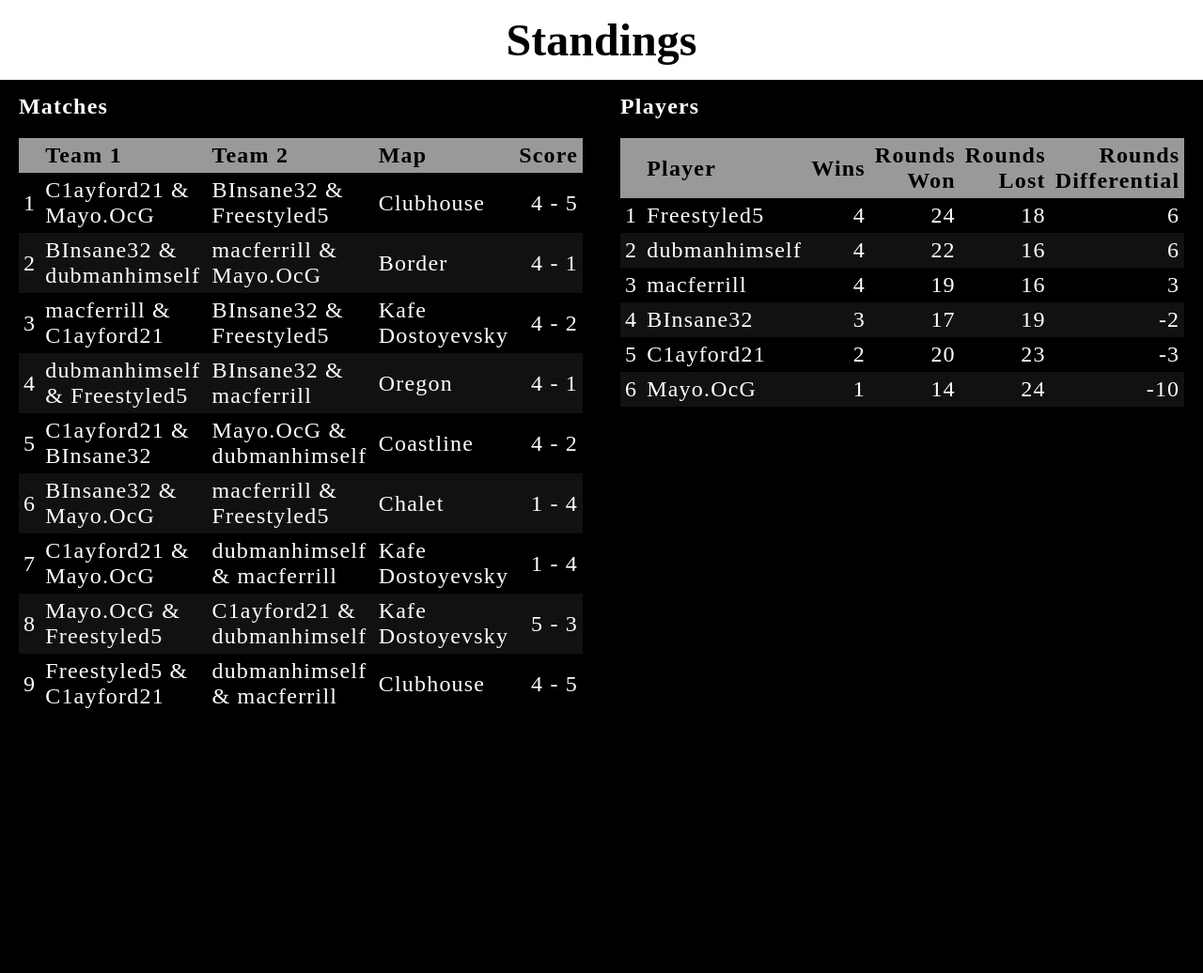
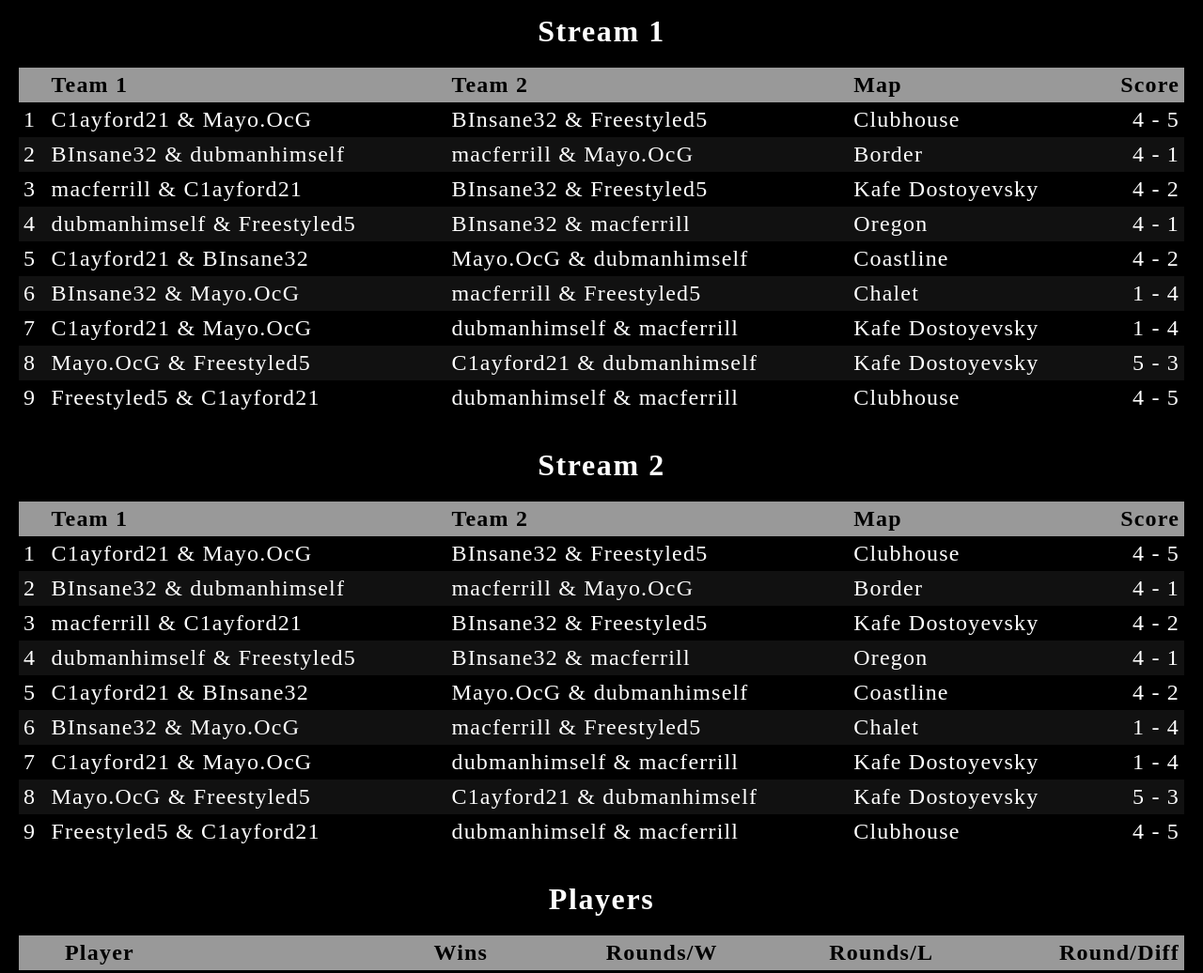
Before and after one commit to mcferrill/kos-widgets, a plain HTML site: page standings.html in a window 1280 px wide. Shown: the top 1036 px of the page at 94% size. Before the commit the page ends 800 px from the top, so only its background shows below. Drawn offline with Linux system fonts and the light colour scheme; a web font is replaced by a local one.

Commit message:
Updated to work with a 2nd match list.

```diff
--- a/standings.html
+++ b/standings.html
@@ -19,20 +19,19 @@
             td, th {padding:5px;}
             th, th span {font-family: ScoutCond-bold;background:#999;color:#000;}
             tbody tr:nth-child(even) td {background:#111;}
-            div {width:50%;padding:0;margin:0;}
-            #matches {float:left;}
-            #standings {float:right;}
-            #matches table :last-child, #standings table :nth-last-child(-n+4){text-align:right;}
+            div {width:35%;padding:0;margin:0;float:left;}
+            #standings {width:30%;}
+            tr :last-child, #standings tr :nth-last-child(-n+4){text-align:right;}
             th, td {text-align:left;}
-            @media screen and (max-width: 1200px){
-                #matches, #standings {float:none;width:100%;}
+            @media screen and (max-width: 1600px){
+                div, #standings {width:100%;}
                 h1 {display:none;}
                 h2 {font-size:200%;text-align:center;margin-left:0;}
             }
             @media screen and (max-width: 800px){
                 body {font-size:55%;}
                 table {width:100%;padding:0;padding-top:20px;}
-                .rounds {display:none;}
+                /*.rounds {display:none;}*/
             }
         </style>
         <script type="text/javascript" src="../functions.js"></script>
@@ -40,7 +39,7 @@
     <body>
         <h1>Standings</h1>
         <div id="matches">
-            <h2>Matches</h2>
+            <h2>Stream 1</h2>
             <table>
                 <thead>
                     <tr>
@@ -54,6 +53,21 @@
                 <tbody id="match_list"></tbody>
             </table>
         </div>
+        <div id="matches2">
+            <h2>Stream 2</h2>
+            <table>
+                <thead>
+                    <tr>
+                        <th></th>
+                        <th>Team 1</th>
+                        <th>Team 2</th>
+                        <th>Map</th>
+                        <th>Score</th>
+                    </tr>
+                </thead>
+                <tbody id="match_list2"></tbody>
+            </table>
+        </div>
         <div id="standings">
             <h2>Players</h2>
             <table>
@@ -62,9 +76,9 @@
                         <th></th>
                         <th>Player</th>
                         <th>Wins</th>
-                        <th><span class="rounds">Rounds</span> Won</th>
-                        <th><span class="rounds">Rounds</span> Lost</th>
-                        <th><span class="rounds">Rounds</span> Differential</th>
+                        <th><span class="rounds">Rounds</span>/W</th>
+                        <th><span class="rounds">Rounds</span>/L</th>
+                        <th><span class="rounds">Round</span>/Diff</th>
                     </tr>
                 </thead>
                 <tbody id="player_list"></tbody>
@@ -78,8 +92,10 @@
             function get_scores(){
                 load('//data.kingofsiege.com/matches?tournament=' + tournament, function(matches){
                     var match_list = document.getElementById('match_list');
+                    var match_list2 = document.getElementById('match_list2');
                     var players = {};
                     match_list.innerHTML = '';
+                    match_list2.innerHTML = '';
                     for (var match_number in matches){
                         var match = matches[match_number];
                         for (var i in match.players){
@@ -110,6 +126,7 @@
                             html += '<td></td>';
                         html += '</tr>';
                         match_list.innerHTML += html;
+                        match_list2.innerHTML = match_list.innerHTML
                     }
 
                     var player_list = document.getElementById('player_list');
```
